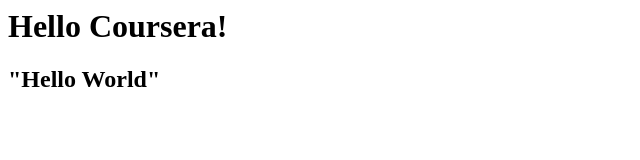
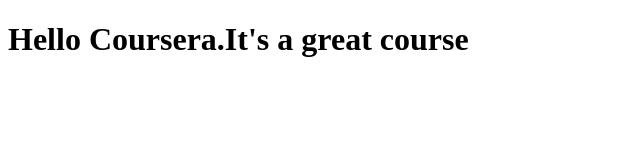
Before and after one commit to johnolawaleolaniran2/Ayomide, a plain HTML site: page index.html in a window 1280 px wide. Shown: the whole page, without its empty margins (0-640 px from the left). Drawn offline with Linux system fonts and the light colour scheme.

Commit message:
Update index.html

```diff
--- a/index.html
+++ b/index.html
@@ -1,7 +1,9 @@
-<doctype html!>
+<!DOCTYPE html>
 <html>
-<body>
-  <h1>Hello Coursera!</h1>
-  <h2>"Hello World"</h2>
-</body>
+  <head>
+    <title>Hello Coursera</title>
+  </head>
+  <body>
+    <h1>Hello Coursera.It's a great course</h1>
+  </body>
 </html>
```
